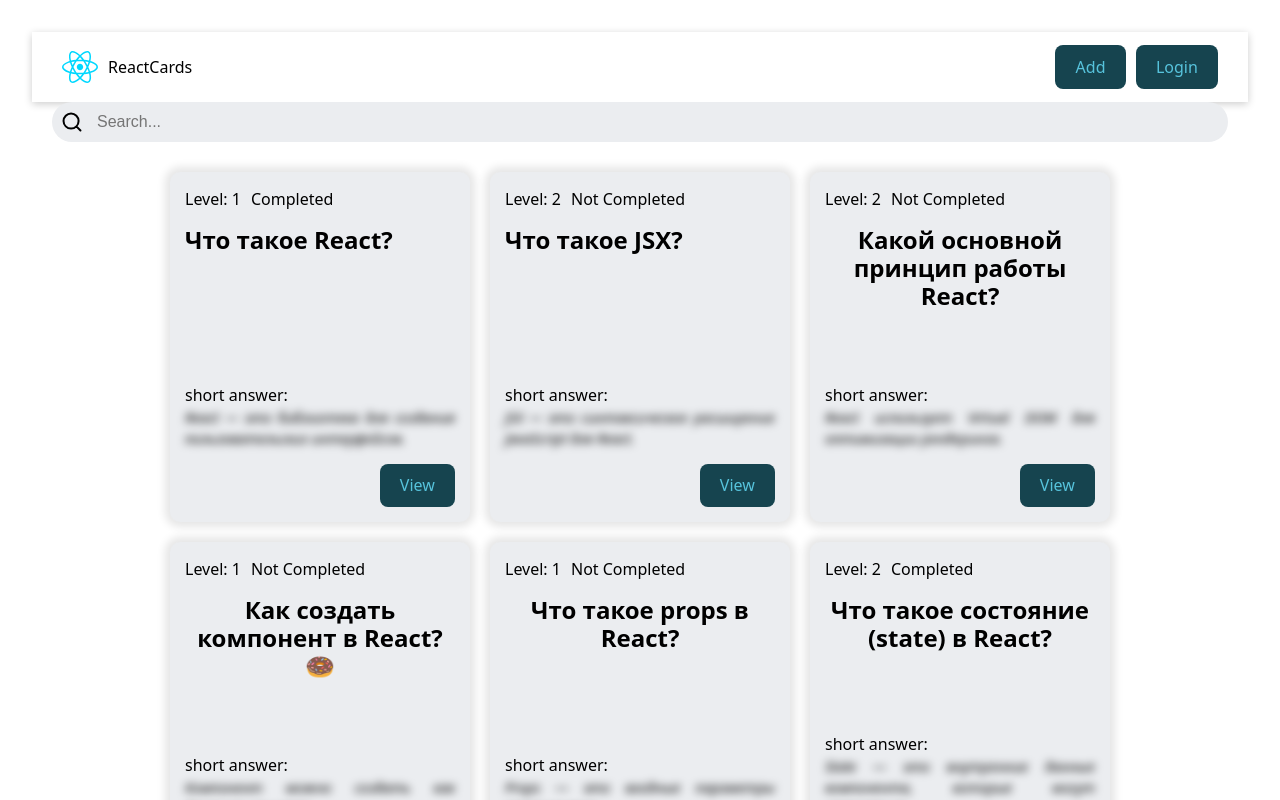
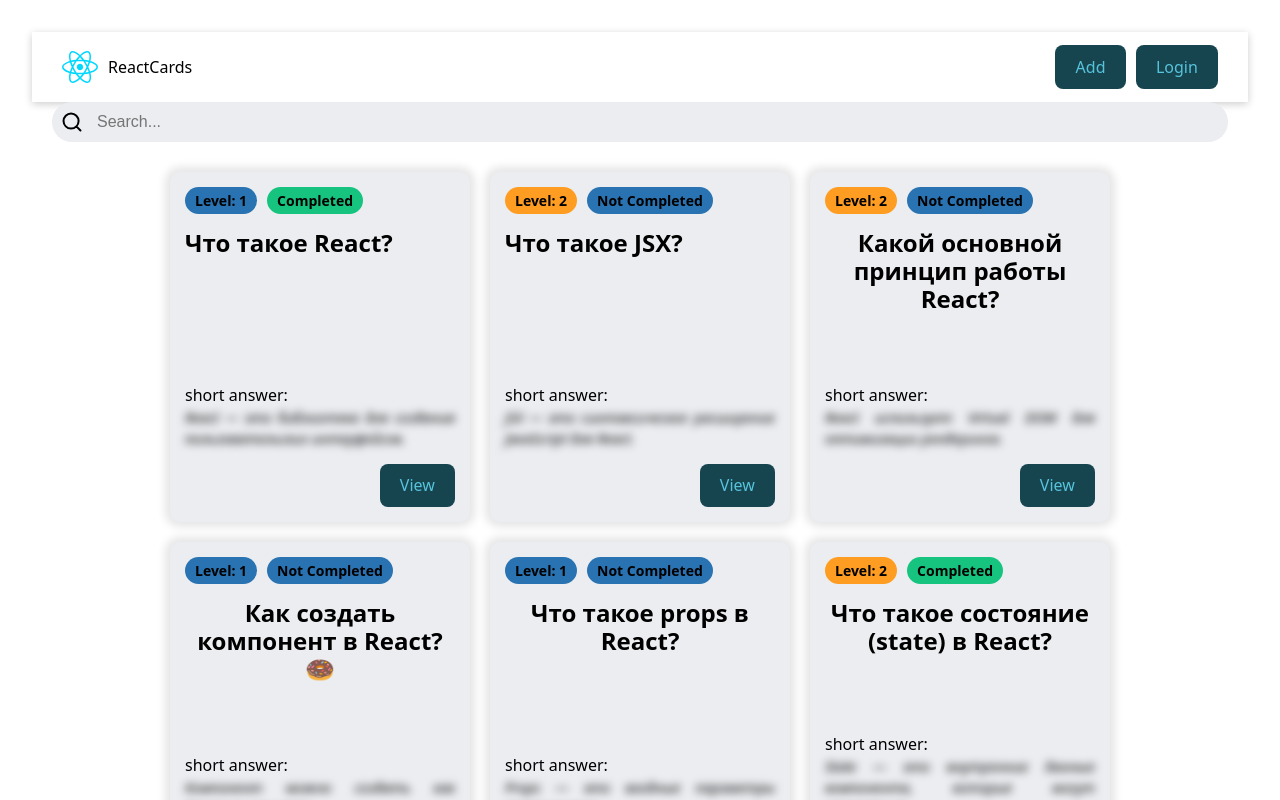
Before and after one commit to ArheyZzz/react-app-cards, a React (Vite) app: page / in a window 1280 px wide. Shown: the top 800 px of the page. Built offline with nearby package versions, Linux system fonts and the light colour scheme; data requests are answered from the project's data file.

Commit message:
badge colors

```diff
--- /dev/null
+++ b/src/components/Bage/Badge/Badge.css
@@ -0,0 +1,23 @@
+.badge {
+    width: fit-content;
+    border-radius: 20px;
+    padding: 3px 10px;
+    color: var(--text-color);
+    text-transform: capitalize;
+    font-weight: 600;
+    font-size: 14px;
+    background-color: #c5baff;
+}
+
+.primary{
+    background-color: #2973B2;
+}
+.success{
+    background-color: #16C47f;
+}
+.warning{
+    background-color: #FF9D23;
+}
+.alert{
+    background-color: #D84040;
+}
--- /dev/null
+++ b/src/components/Bage/Badge/Badge.jsx
@@ -0,0 +1,24 @@
+import './Badge.css'
+
+export default function Badge({children, completed, level}) {
+
+
+	const levelMap = {
+		1: 'primary',
+		2: 'warning',
+		3: 'alert',
+	};
+
+	const complexity = levelMap[level] || '';
+	const classNames = ['badge', completed ? 'success' : 'primary',
+		complexity].join(' ');
+
+
+	return (
+		<div
+			className={classNames}
+		>
+			{children}
+		</div>
+	)
+}
--- a/src/components/QuestionCard/QuestionCard.jsx
+++ b/src/components/QuestionCard/QuestionCard.jsx
@@ -1,6 +1,7 @@
 import cls from './QuestionCard.module.css'
 import Button from "../Button/Button.jsx";
 import {useNavigate} from "react-router-dom";
+import Badge from "../Bage/Badge/Badge.jsx";
 
 function QuestionCard({card}) {
 
@@ -19,8 +20,8 @@
 	return (
 		<div className={cls.card}>
 			<div className={cls.cardLabels}>
-                <div>Level: {level}</div>
-                <div>{completed ? 'Completed' : 'Not Completed'}</div>
+				<Badge level={level}>Level: {level}</Badge>
+				<Badge completed={completed}>{completed ? 'Completed' : 'Not Completed'}</Badge>
 			</div>
 
 			<h5 className={cls.cardTitle}>{question}</h5>
```
Lines whose indentation alone changed are shown as unchanged.
